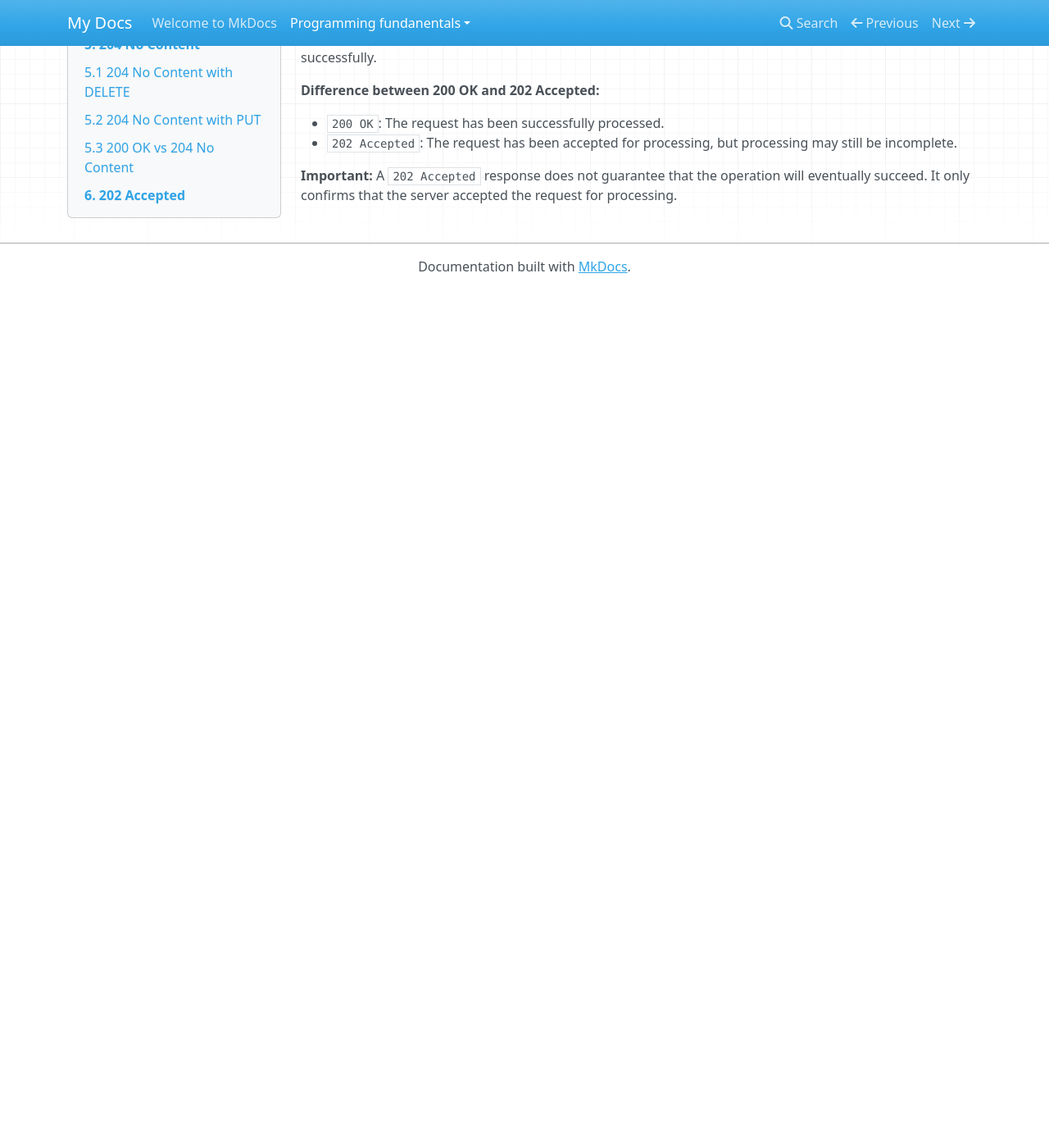
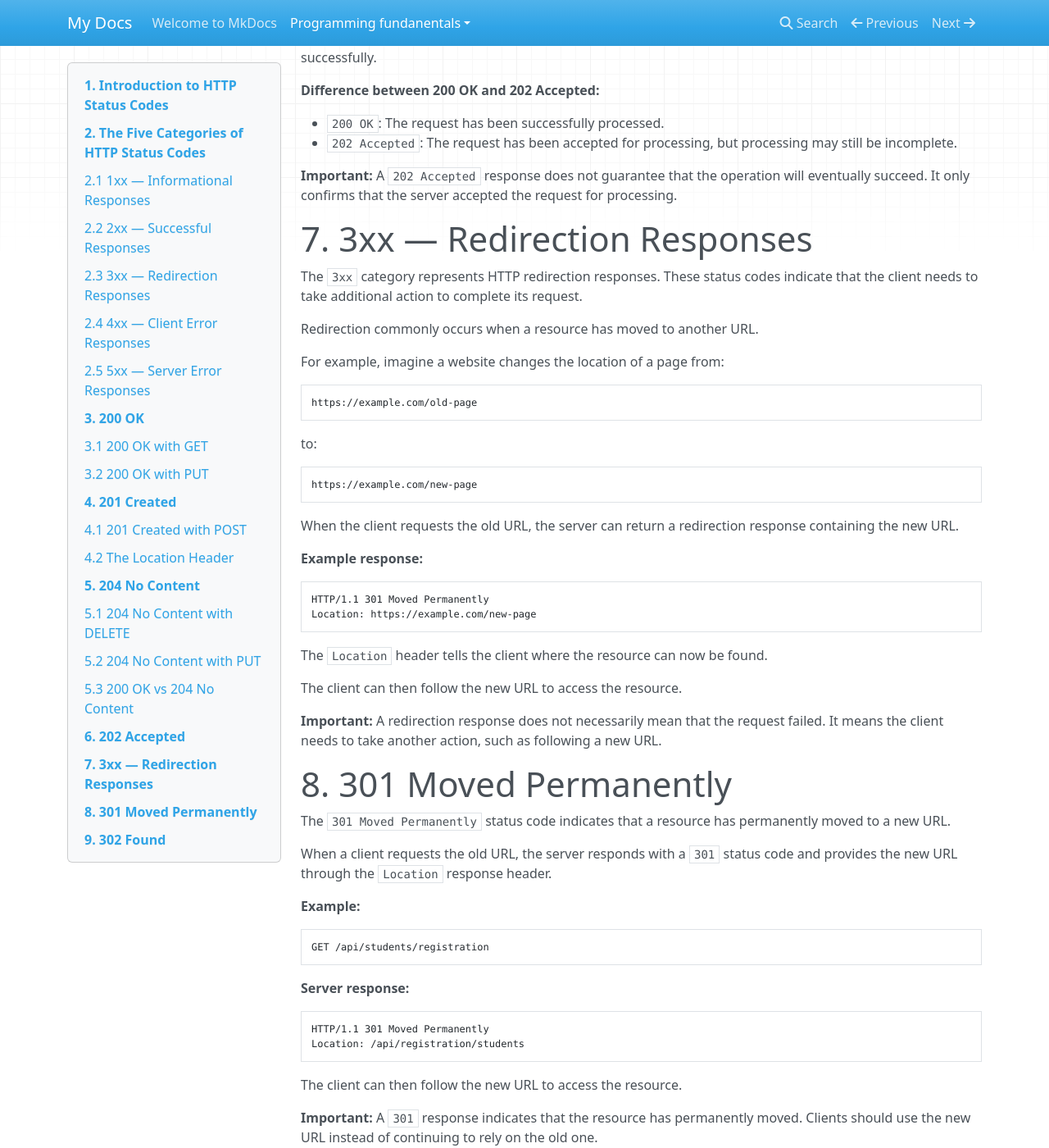
Before and after one commit to mahlatse-02/learning-wiki, an MkDocs documentation site: the page built from docs/programming-fundanentals/api-learning/04-http-status-codes.md, in a window 1280 px wide and 1400 px high, scrolled down 5937 px. Shown: the whole window at 82% size. Built offline with MkDocs 1.6.1, drawn with Linux system fonts in a browser that asks for light colours; nearby versions of some CDN libraries; before the commit the page ends 6290 px from its top, so only the background shows below that; some of the changed text lies outside the part shown.

Commit message:
3xx category status codes

```diff
--- a/docs/programming-fundanentals/api-learning/04-http-status-codes.md
+++ b/docs/programming-fundanentals/api-learning/04-http-status-codes.md
@@ -264,3 +264,77 @@ The client may need to check the status of the operation later to determine whet
 - `202 Accepted`: The request has been accepted for processing, but processing may still be incomplete.
 
 **Important:** A `202 Accepted` response does not guarantee that the operation will eventually succeed. It only confirms that the server accepted the request for processing.
+
+# 7. 3xx — Redirection Responses
+
+The `3xx` category represents HTTP redirection responses. These status codes indicate that the client needs to take additional action to complete its request.
+
+Redirection commonly occurs when a resource has moved to another URL.
+
+For example, imagine a website changes the location of a page from:
+
+    https://example.com/old-page
+
+to:
+
+    https://example.com/new-page
+
+When the client requests the old URL, the server can return a redirection response containing the new URL.
+
+**Example response:**
+
+    HTTP/1.1 301 Moved Permanently
+    Location: https://example.com/new-page
+
+The `Location` header tells the client where the resource can now be found.
+
+The client can then follow the new URL to access the resource.
+
+**Important:** A redirection response does not necessarily mean that the request failed. It means the client needs to take another action, such as following a new URL.
+
+# 8. 301 Moved Permanently
+
+The `301 Moved Permanently` status code indicates that a resource has permanently moved to a new URL.
+
+When a client requests the old URL, the server responds with a `301` status code and provides the new URL through the `Location` response header.
+
+**Example:**
+
+    GET /api/students/registration
+
+**Server response:**
+
+    HTTP/1.1 301 Moved Permanently
+    Location: /api/registration/students
+
+The client can then follow the new URL to access the resource.
+
+**Important:** A `301` response indicates that the resource has permanently moved. Clients should use the new URL instead of continuing to rely on the old one.
+
+# 9. 302 Found
+
+The `302 Found` status code indicates that a resource is temporarily available at a different URL.
+
+Unlike `301 Moved Permanently`, the original URL is still considered the resource's permanent location. The client is temporarily redirected to another URL.
+
+**Example:**
+
+A university temporarily moves its registration page while performing maintenance.
+
+    GET /api/students/registration
+
+**Server response:**
+
+    HTTP/1.1 302 Found
+    Location: /api/temporary-registration
+
+The client can follow the new URL to access the temporary registration page.
+
+Once maintenance is complete, the university can restore the original endpoint.
+
+**Difference between 301 and 302:**
+
+- `301 Moved Permanently`: The resource has permanently moved to another URL.
+- `302 Found`: The resource is temporarily available at another URL.
+
+**Important:** A `302` response does not mean that the original URL has been permanently replaced.
```
